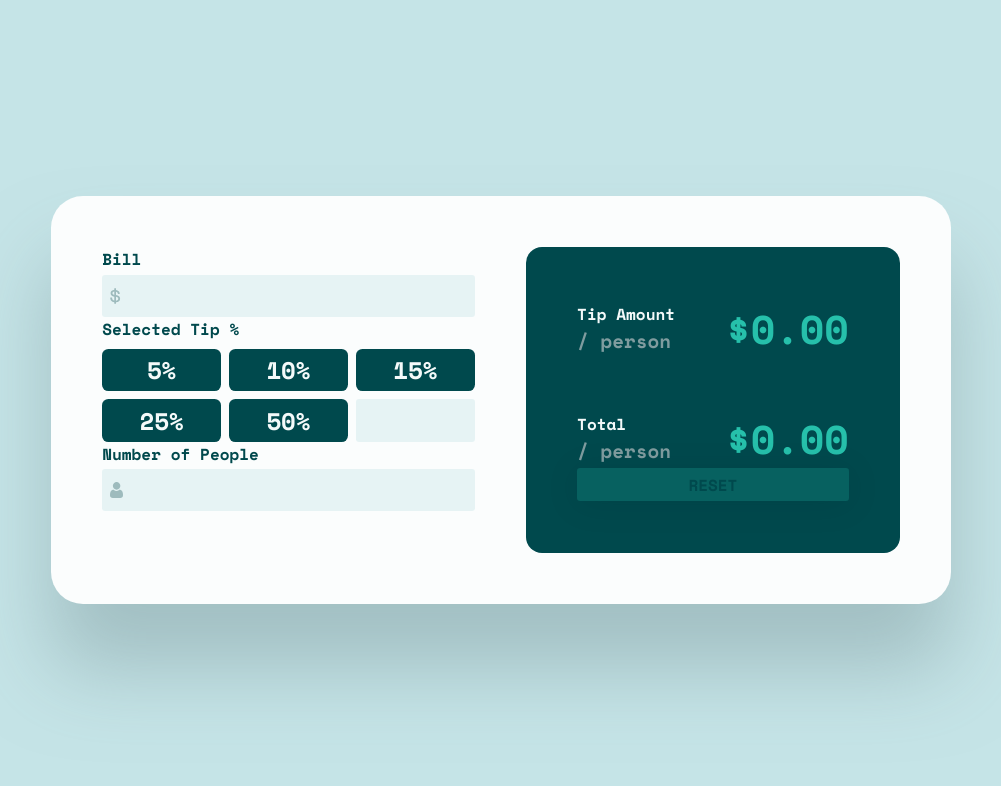
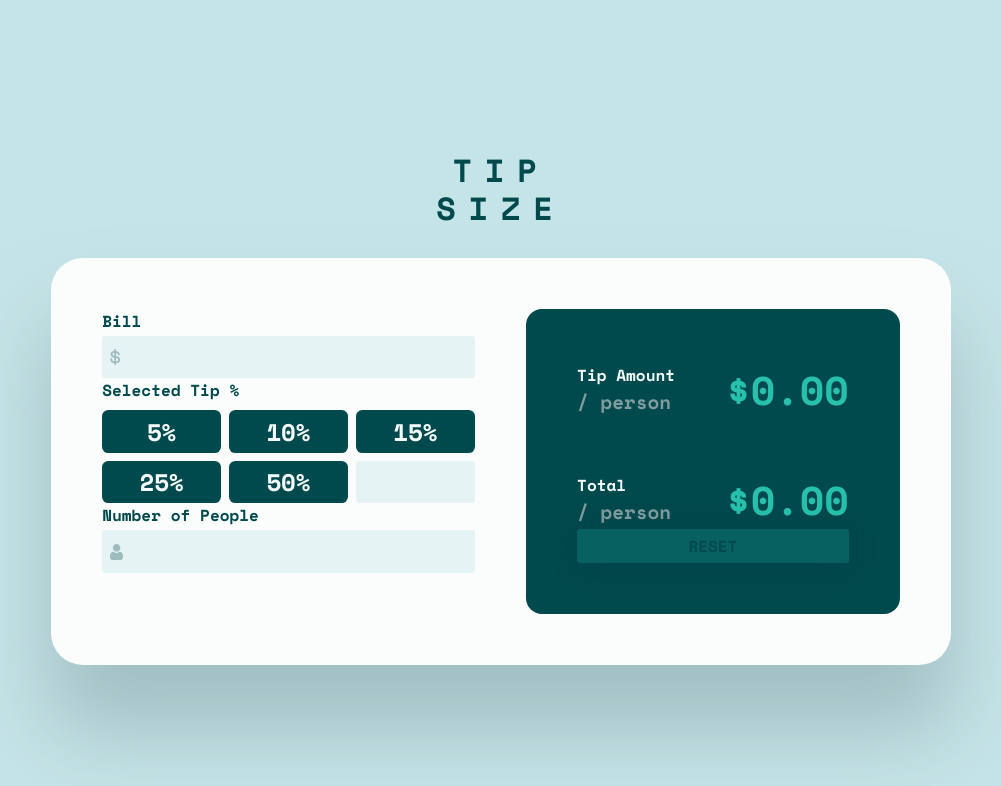
Before and after one commit to KamilBarczyk/TipSize, a React (Vite) app: page / in a window 1280 px wide. Shown: the top 786 px of the page, without its empty margins (139-1140 px from the left). Built offline with nearby package versions, Linux system fonts and the light colour scheme.

Commit message:
Created styles for the text TIP SIZE

```diff
--- a/src/App.jsx
+++ b/src/App.jsx
@@ -2,14 +2,10 @@ import { useState } from 'react'
 import Display from './components/Display'
 import Form from './components/Form'
 
-/* TODO: Add logo here to the photo displayed at the top */
-// import TipSize from "./assets/images/TipSize.png"
-
-
 function App() {
   return (
     <div className="wrapper">
-      {/* <img src={TipSize} alt="Splitter Logo"/> */}
+      <p className="logo">TIP <br/> SIZE</p>
       <div className="container">
         <Form />
         <Display />
--- a/src/index.css
+++ b/src/index.css
@@ -35,7 +35,6 @@ body {
 }
 
 .wrapper {
-  display: grid;
   place-items: center;
   gap: 3rem;
   max-width: 900px;
@@ -55,6 +54,20 @@ body {
 .from {
   display: grid;
   gap: var(--spacer)
+}
+
+p.logo {
+  margin-bottom: 30px;
+}
+
+.logo {
+  font-size: 2rem;
+  color: hsl(var(--text));
+  text-transform: uppercase;
+  text-align: center;
+  line-height: 1.2;
+  letter-spacing: 0.4em;
+  margin: 1rem 0;
 }
 
 .label-group {
```
